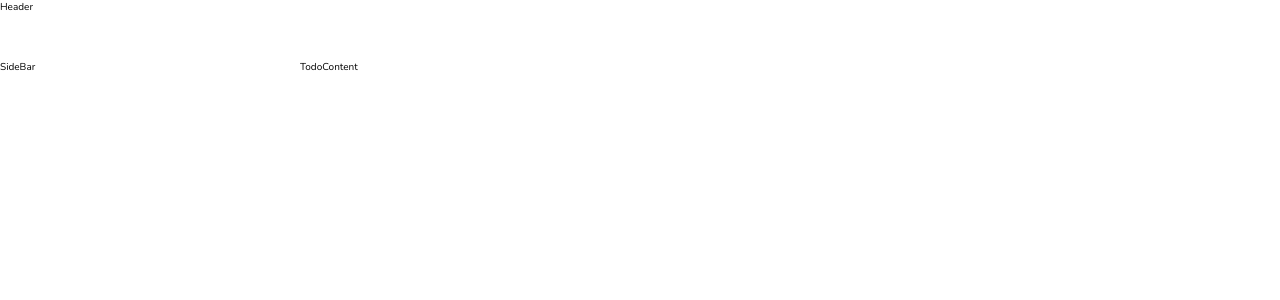
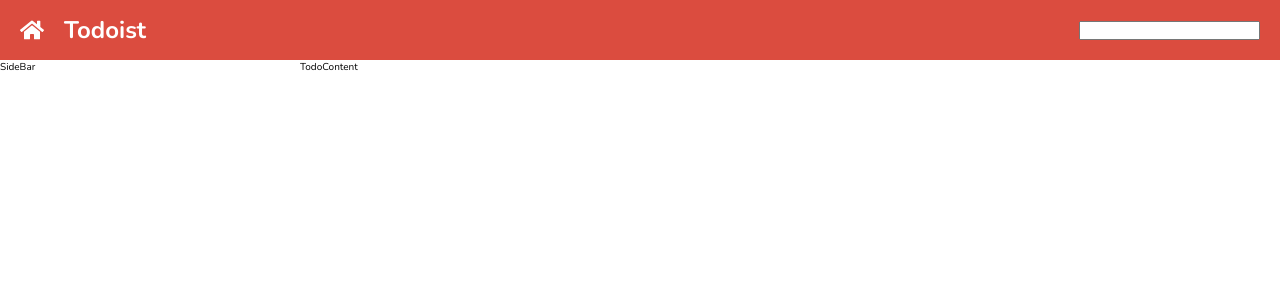
Before and after one commit to GitJayChayapol/cc15-todolist, a React (Create React App) app: page / in a window 1280 px wide. Shown: the top 300 px of the page. Built offline with nearby package versions, Linux system fonts and the light colour scheme.

Commit message:
finish header

```diff
--- a/package.json
+++ b/package.json
@@ -5,6 +5,7 @@
   "dependencies": {
     "react": "^18.2.0",
     "react-dom": "^18.2.0",
+    "react-icons": "^4.10.1",
     "react-scripts": "5.0.1",
     "sass": "^1.66.1"
   },
--- a/src/App.js
+++ b/src/App.js
@@ -1,8 +1,21 @@
 import "./App.scss";
+import { FaHome } from "react-icons/fa";
 function App() {
   return (
     <div className="todo">
-      <div className="todo__header">Header</div>
+      <div className="todo__header">
+        <header className="header">
+          <div className="header__logo">
+            <FaHome />
+          </div>
+          <div className="header__text">
+            <h1>Todoist</h1>
+          </div>
+          <div className="header__search">
+            <input></input>
+          </div>
+        </header>
+      </div>
       <div className="todo__sidebar">SideBar</div>
       <div className="todo__content">TodoContent</div>
     </div>
--- a/src/App.scss
+++ b/src/App.scss
@@ -1,3 +1,4 @@
+@import './index.scss';
 $header-height: 60px;
 $sideber-width: 300px;
 
@@ -26,3 +27,31 @@
         // background-color: darkcyan;
     }
 }
+//Header
+.header {
+    display: flex;
+    align-items: center;
+    gap: 20px;
+
+    background-color: $primary;
+    height: $header-height;
+    padding: 5px 20px;
+
+    &__logo {
+        font-size: 2.4rem;
+        color: $white;
+        display: flex;
+    }
+    &__text{
+        flex: 1;
+        color: $white;
+        & > h1 {
+            font-size: 2.4rem;
+        }
+    }
+    &__search{
+        min-width: 300px;
+        display: flex;
+        justify-content: end;
+    }
+}
```
Also changed, not shown: 2 other files (tests, documents, lock files or other folders).
